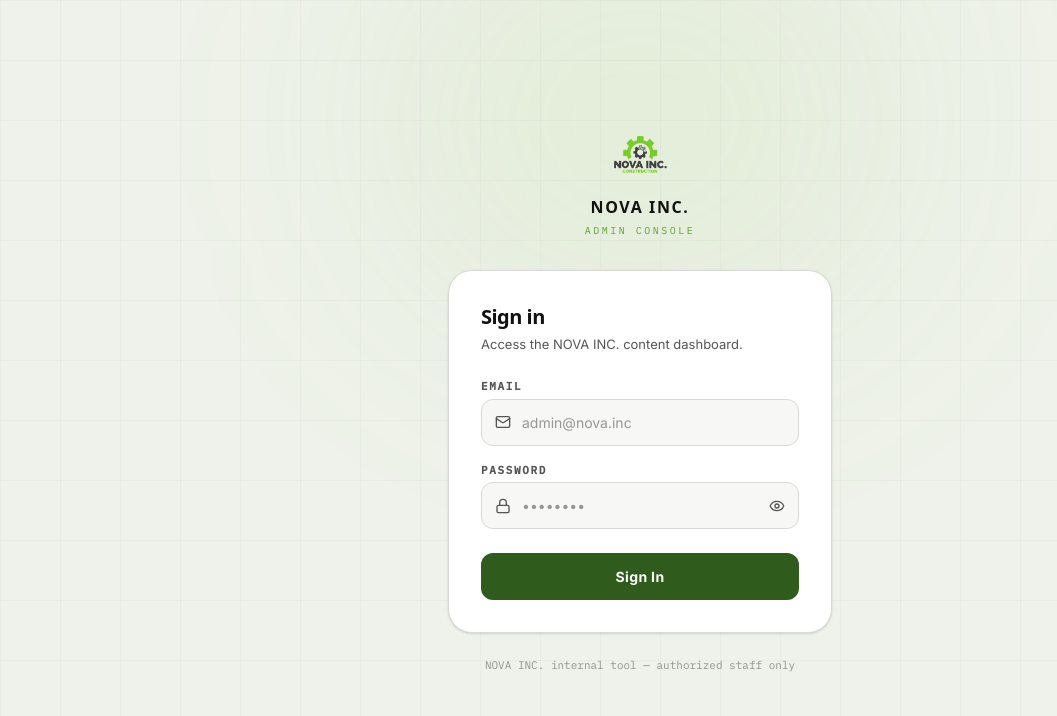
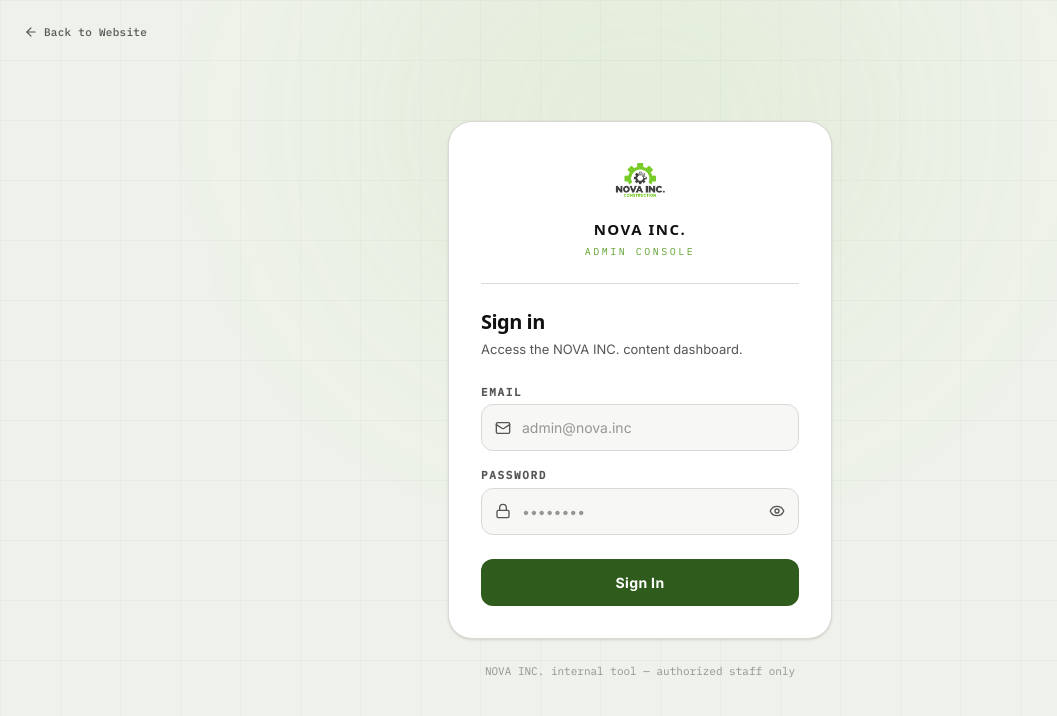
Before and after one commit to Amanullah23/nova, a Next.js app: page /admin/login in a window 1280 px wide. Shown: the top 716 px of the page, without its empty margins (0-1057 px from the left). Built offline with nearby package versions, Linux system fonts and the light colour scheme; a web font is replaced by a local one.

Commit message:
login updated

```diff
--- a/app/admin/login/page.jsx
+++ b/app/admin/login/page.jsx
@@ -1,8 +1,9 @@
 "use client";
 import { useState } from "react";
 import { useRouter } from "next/navigation";
+import Link from "next/link";
 import Image from "next/image";
-import { Lock, Mail, Eye, EyeOff } from "lucide-react";
+import { Lock, Mail, Eye, EyeOff, ArrowLeft } from "lucide-react";
 import { createClient } from "@/lib/supabase/client";
 
 export default function AdminLoginPage() {
@@ -38,39 +39,52 @@
   };
 
   return (
-    <main className="min-h-screen bg-surface flex items-center justify-center px-6 relative overflow-hidden">
+    <main className="min-h-screen w-full bg-surface flex items-center justify-center px-6 py-16 relative overflow-x-hidden">
       <div className="absolute inset-0 bg-[linear-gradient(rgba(0,0,0,0.025)_1px,transparent_1px),linear-gradient(90deg,rgba(0,0,0,0.025)_1px,transparent_1px)] bg-[size:60px_60px] pointer-events-none" />
       <div className="absolute top-[-10%] left-1/2 -translate-x-1/2 w-[500px] h-[400px] bg-brand/10 rounded-full blur-[120px] pointer-events-none" />
 
+      {/* Its own fixed corner element — no longer stacked above the centered card fighting its alignment */}
+      <Link
+        href="/"
+        className="fixed top-6 left-6 z-20 flex items-center gap-1.5 text-steel hover:text-ink font-mono text-[11px] font-medium tracking-wide transition-colors"
+      >
+        <ArrowLeft className="w-3.5 h-3.5" />
+        Back to Website
+      </Link>
+
       <div className="relative z-10 w-full max-w-sm">
-        <div className="flex flex-col items-center gap-3 mb-8">
+        <div className="bg-white border border-steel-light rounded-3xl p-8 shadow-sm flex flex-col gap-6">
+          <Link href="/" className="flex flex-col items-center gap-3">
             <Image
               src="/logo-new.png"
               alt="NOVA INC."
-            width={56}
-            height={56}
-            className="object-contain w-14 h-14"
+              width={52}
+              height={52}
+              className="object-contain w-[52px] h-[52px]"
             />
             <div className="text-center">
-            <p className="font-display text-ink font-bold text-[16px] tracking-[0.1em] uppercase">
+              <p className="font-display text-ink font-bold text-[15px] tracking-[0.1em] uppercase">
                 Nova Inc.
               </p>
               <p className="font-mono text-brand-dark text-[10px] tracking-[0.25em] uppercase mt-1">
                 Admin Console
               </p>
             </div>
-        </div>
+          </Link>
 
-        <div className="bg-white border border-steel-light rounded-3xl p-8 shadow-sm">
+          <div className="h-px bg-steel-light" />
+
+          <div>
             <h1 className="font-display text-ink font-bold text-xl tracking-tight mb-1">
               Sign in
             </h1>
-          <p className="text-steel text-[13px] mb-6">
+            <p className="text-steel text-[13px]">
               Access the NOVA INC. content dashboard.
             </p>
+          </div>
 
           {error && (
-            <div className="mb-4 flex items-center gap-3 bg-red-50 border border-red-200 rounded-xl px-4 py-3">
+            <div className="flex items-center gap-3 bg-red-50 border border-red-200 rounded-xl px-4 py-3">
               <div className="w-2 h-2 rounded-full bg-red-500 shrink-0" />
               <p className="text-red-700 text-[13px] font-medium">{error}</p>
             </div>
```
Lines whose indentation alone changed are shown as unchanged.
